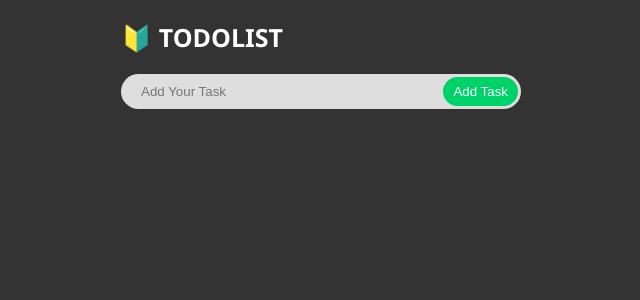
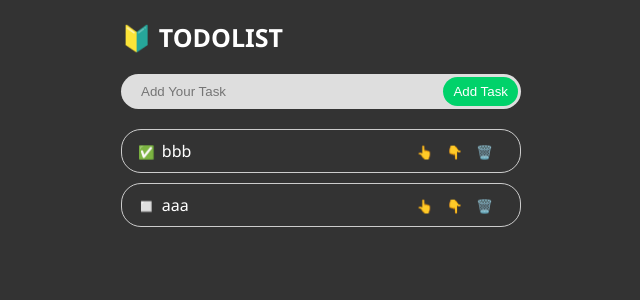
Before and after one commit to rifrifai/reactjs-todolist, a React (Vite) app: page / in a window 1280 px wide. Shown: the top 300 px of the page, without its empty margins (319-959 px from the left). Built offline with nearby package versions, Linux system fonts and the light colour scheme.

Commit message:
Todolist components

```diff
--- a/src/App.jsx
+++ b/src/App.jsx
@@ -1,8 +1,14 @@
 import "./App.css";
 import Form from "./components/Form";
+import Todolist from "./components/Todolist";
 
 function App() {
-  return <Form />;
+  return (
+    <>
+      <Form />
+      <Todolist />
+    </>
+  );
 }
 
 export default App;
--- /dev/null
+++ b/src/components/Todolist.jsx
@@ -0,0 +1,30 @@
+import TodolistButton from "./TodolistButton";
+
+function Todolist() {
+  return (
+    <div className="wrapper">
+      <ul>
+        <li>
+          <div class="left">
+            <button>✅</button>
+          </div>
+          <div className="center">bbb</div>
+          <div className="right">
+            <TodolistButton />
+          </div>
+        </li>
+        <li>
+          <div class="left">
+            <button>◻️</button>
+          </div>
+          <div className="center">aaa</div>
+          <div className="right">
+            <TodolistButton />
+          </div>
+        </li>
+      </ul>
+    </div>
+  );
+}
+
+export default Todolist;
--- /dev/null
+++ b/src/components/TodolistButton.jsx
@@ -0,0 +1,17 @@
+function TodolistButton() {
+  return (
+    <>
+      <span>
+        <button>👆</button>
+      </span>
+      <span>
+        <button>👇</button>
+      </span>
+      <span>
+        <button>🗑️</button>
+      </span>
+    </>
+  );
+}
+
+export default TodolistButton;
```
